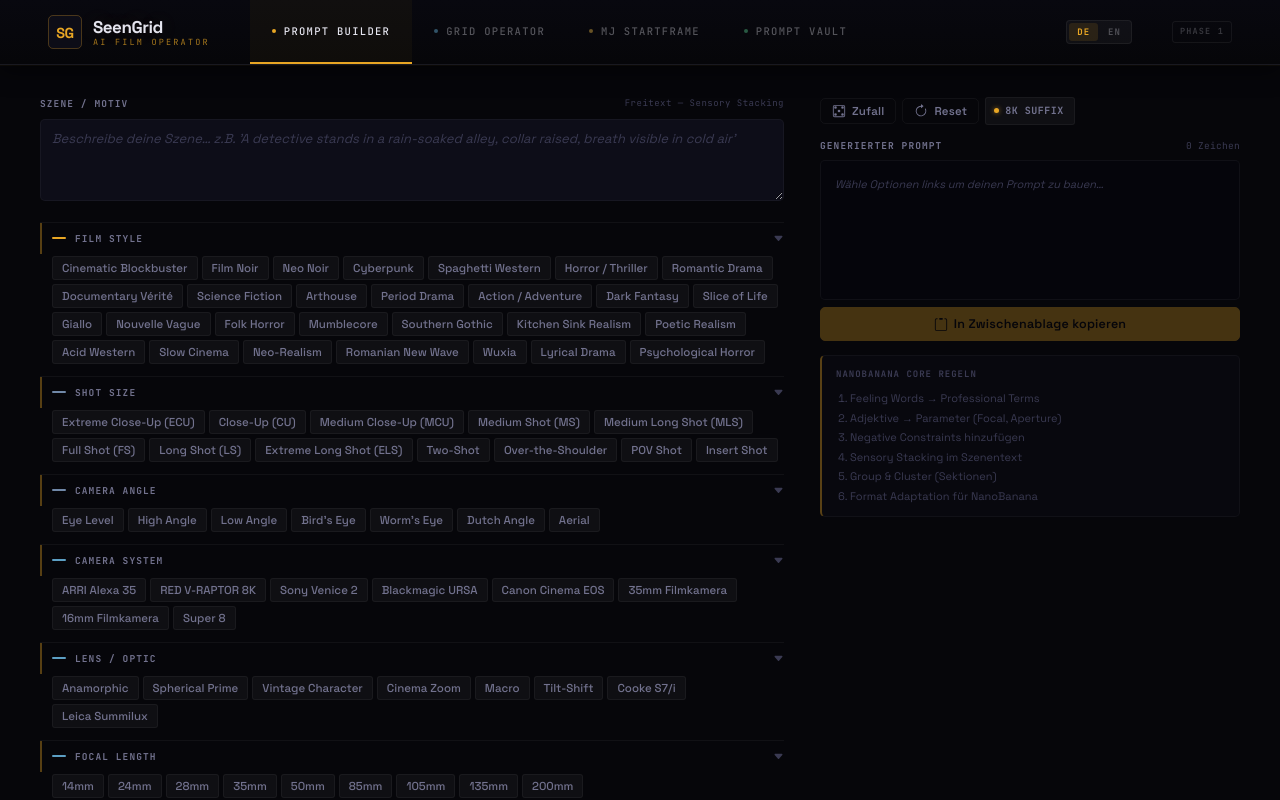
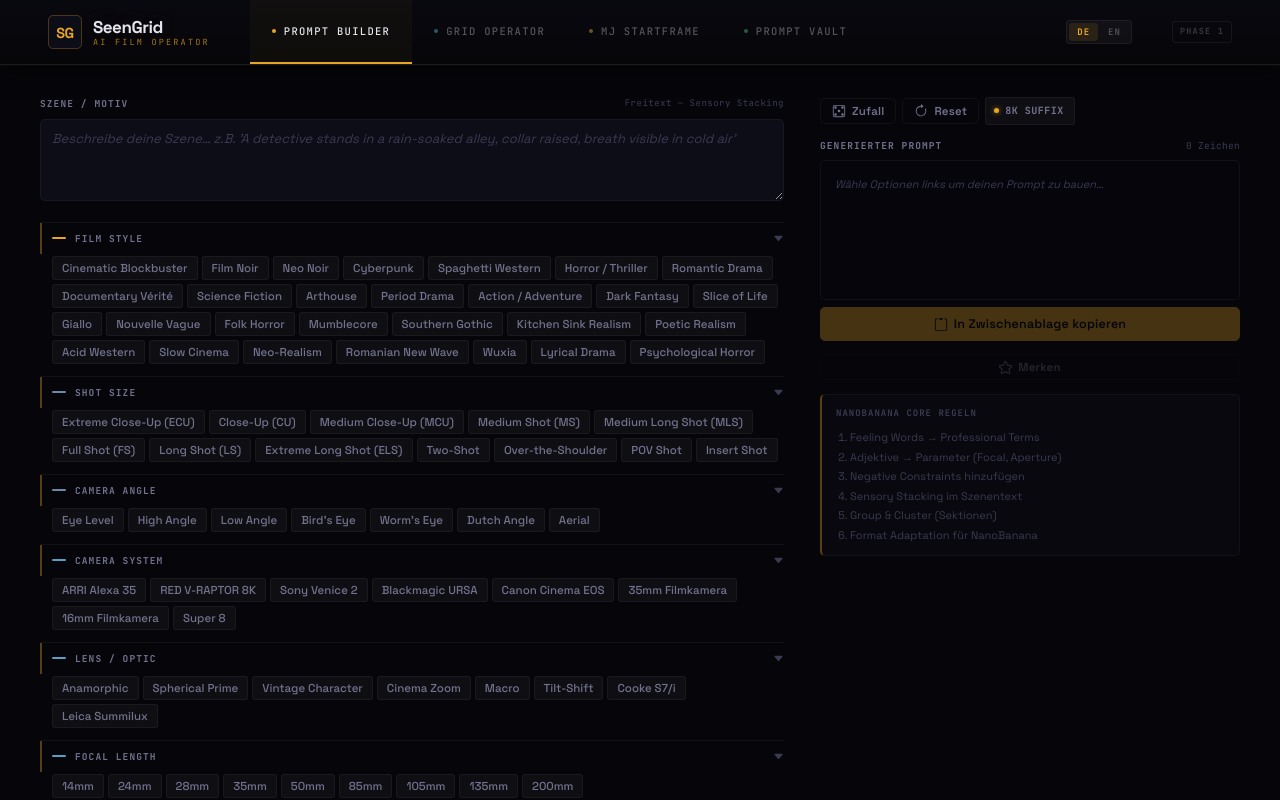
Before and after one commit to n4wmachine/SeenGrid, a React (Vite) app: page / in a window 1280 px wide. Shown: the top 800 px of the page. Built offline with nearby package versions, Linux system fonts and the light colour scheme.

Commit message:
feat: PromptBuilder + MJStartframe — save to favorites button (Item 6 complete)

```diff
--- a/src/components/MJStartframe.jsx
+++ b/src/components/MJStartframe.jsx
@@ -1,6 +1,7 @@
 import React, { useState, useMemo } from 'react'
 import styles from './MJStartframe.module.css'
 import { useLang } from '../context/LangContext.jsx'
+import { useFavorites } from '../hooks/useFavorites.js'
 
 import templatesData  from '../data/mj/templates.json'
 import filmstockData  from '../data/mj/filmstocks.json'
@@ -42,6 +43,14 @@ export default function MJStartframe() {
   const [state, setState] = useState(initState)
   const [copied, setCopied]     = useState(false)
   const [showForbidden, setShowForbidden] = useState(false)
+  const { addFavorite } = useFavorites()
+  const [savedFav, setSavedFav] = useState(false)
+
+  function handleSaveFav() {
+    addFavorite({ id: 'mj-' + Date.now(), text: output, source: 'mj', imageUrls: [] })
+    setSavedFav(true)
+    setTimeout(() => setSavedFav(false), 2000)
+  }
   const [warnings, setWarnings] = useState([])
 
   function setTemplate(tpl) {
@@ -55,6 +64,7 @@ export default function MJStartframe() {
 
   function updateField(id, value) {
     setState(prev => ({ ...prev, fields: { ...prev.fields, [id]: value } }))
+    // Live anti-pattern check
     checkForForbidden(value)
   }
 
@@ -71,30 +81,36 @@ export default function MJStartframe() {
     setWarnings(found)
   }
 
+  // ── Build MJ prompt ──
   const output = useMemo(() => {
     const tpl    = state.selectedTemplate
     const fields = state.fields
 
     let prompt = tpl.template
 
+    // Replace template placeholders with field values or defaults
     tpl.fields.forEach(f => {
       const val = fields[f.id]?.trim()
       const placeholder = `[${f.id}]`
       if (val) {
         prompt = prompt.replace(placeholder, val)
+      } else {
+        // leave placeholder visible so user knows what's missing
       }
     })
 
+    // Replace MODIFIER and GENRE from the quick-selects (if template uses them)
     prompt = prompt
       .replace('[MODIFIER]',       state.medModifier)
       .replace('[GENRE]',          state.medGenre)
       .replace('[FILMSTOCK]',      state.filmstock)
       .replace('[EMOTIONAL_HOOK]', fields['EMOTIONAL_HOOK'] || '[EMOTIONAL_HOOK]')
 
+    // Swap out the MJ parameter section
     const paramStr = `${state.ar}${state.rawFlag ? ' --raw' : ''}`
     prompt = prompt
       .replace('--ar 16:9 --raw', paramStr)
-      .replace('--ar 16:9 --raw', paramStr)
+      .replace('--ar 16:9 --raw', paramStr) // double-replace safety
 
     return prompt
   }, [state])
@@ -113,6 +129,7 @@ export default function MJStartframe() {
     const stock = filmstockData[Math.floor(Math.random() * filmstockData.length)].v
     const tpl   = templatesData[Math.floor(Math.random() * templatesData.length)]
     const fields = initFields(tpl)
+    // Fill in common field IDs with random scene data
     if ('LOCATION'    in fields) fields['LOCATION']      = scene.location
     if ('TIME_OF_DAY' in fields) fields['TIME_OF_DAY']   = scene.time
     if ('LIGHT_SOURCE'in fields) fields['LIGHT_SOURCE']  = scene.light
@@ -148,8 +165,10 @@ export default function MJStartframe() {
     <div className={styles.root}>
       <div className={styles.layout}>
 
+        {/* ── LEFT: Builder ── */}
         <div className={styles.builder}>
 
+          {/* Architecture explainer */}
           <div className={styles.archCard}>
             <p className={styles.archTitle}>{t('mj.arch_title')}</p>
             <div className={styles.archSteps}>
@@ -166,6 +185,7 @@ export default function MJStartframe() {
             </div>
           </div>
 
+          {/* Template selector */}
           <div className={styles.block}>
             <p className="label-xs" style={{ marginBottom: 10 }}>{t('mj.shot_template')}</p>
             <div className={styles.templateGrid}>
@@ -183,6 +203,7 @@ export default function MJStartframe() {
             <p className={styles.tplDesc}>{state.selectedTemplate.desc}</p>
           </div>
 
+          {/* Medium Anker quick-selects */}
           <div className={styles.block}>
             <p className="label-xs" style={{ marginBottom: 8 }}>{t('mj.medium_anchor')}</p>
             <div className={styles.quickRow}>
@@ -218,6 +239,7 @@ export default function MJStartframe() {
             </div>
           </div>
 
+          {/* Template field inputs */}
           <div className={styles.block}>
             <p className="label-xs" style={{ marginBottom: 10 }}>{t('mj.fill_fields')}</p>
             {state.selectedTemplate.fields
@@ -234,6 +256,7 @@ export default function MJStartframe() {
             }
           </div>
 
+          {/* Filmstock picker */}
           <div className={styles.block}>
             <p className="label-xs" style={{ marginBottom: 8 }}>{t('mj.filmstock')}</p>
             <div className={styles.filmstockGrid}>
@@ -251,6 +274,7 @@ export default function MJStartframe() {
             </div>
           </div>
 
+          {/* MJ Parameters */}
           <div className={styles.block}>
             <p className="label-xs" style={{ marginBottom: 8 }}>{t('mj.mj_params')}</p>
             <div className={styles.paramRow}>
@@ -279,6 +303,7 @@ export default function MJStartframe() {
             </div>
           </div>
 
+          {/* Emotional hooks quick-select */}
           <div className={styles.block}>
             <p className="label-xs" style={{ marginBottom: 8 }}>{t('mj.hook_label')}</p>
             <div className={styles.hookGrid}>
@@ -297,9 +322,11 @@ export default function MJStartframe() {
 
         </div>
 
+        {/* ── RIGHT: Output + Anti-patterns ── */}
         <div className={styles.outputCol}>
           <div className={styles.outputSticky}>
 
+            {/* Toolbar */}
             <div className={styles.toolbar}>
               <button className="btn btn-ghost btn-sm" onClick={handleRandom}>
                 <DiceIcon /> {t('common.random')}
@@ -309,6 +336,7 @@ export default function MJStartframe() {
               </button>
             </div>
 
+            {/* Anti-pattern warnings */}
             {warnings.length > 0 && (
               <div className={styles.warningBox}>
                 <p className={styles.warningTitle}>{t('mj.warning_title')}</p>
@@ -321,6 +349,7 @@ export default function MJStartframe() {
               </div>
             )}
 
+            {/* Prompt output */}
             <div className={styles.outputBlock}>
               <div className={styles.outputHeader}>
                 <span className="label-xs">{t('mj.output_label')}</span>
@@ -344,8 +373,17 @@ export default function MJStartframe() {
                 <CopyIcon />
                 {copied ? t('common.copied') : t('mj.copy_btn')}
               </button>
+              <button
+                className="btn btn-ghost btn-sm"
+                style={{ width: '100%', marginTop: 6 }}
+                onClick={handleSaveFav}
+              >
+                <StarIcon filled={savedFav} />
+                {savedFav ? t('fav.saved') : t('fav.save')}
+              </button>
             </div>
 
+            {/* Anti-pattern reference toggle */}
             <button
               className={styles.forbiddenToggle}
               onClick={() => setShowForbidden(p => !p)}
@@ -381,6 +419,7 @@ export default function MJStartframe() {
   )
 }
 
+// ── Field Input ──
 function FieldInput({ field, value, onChange, lightSourceHint }) {
   return (
     <div className={styles.fieldWrap}>
@@ -414,6 +453,15 @@ function FieldInput({ field, value, onChange, lightSourceHint }) {
   )
 }
 
+// ── Icons ──
+const StarIcon  = ({ filled = false }) => (
+  <svg width="13" height="13" viewBox="0 0 16 16"
+    fill={filled ? 'currentColor' : 'none'}
+    stroke="currentColor" strokeWidth={filled ? 0 : 1.4}
+  >
+    <path d="M3.612 15.443c-.386.198-.824-.149-.746-.592l.83-4.73L.173 6.765c-.329-.314-.158-.888.283-.95l4.898-.696L7.538.792c.197-.39.73-.39.927 0l2.184 4.327 4.898.696c.441.062.612.636.282.95l-3.522 3.356.83 4.73c.078.443-.36.79-.746.592L8 13.187l-4.389 2.256z"/>
+  </svg>
+)
 const CopyIcon  = () => <svg width="14" height="14" viewBox="0 0 16 16" fill="currentColor"><path d="M4 1.5H3a2 2 0 0 0-2 2V14a2 2 0 0 0 2 2h10a2 2 0 0 0 2-2V3.5a2 2 0 0 0-2-2h-1v1h1a1 1 0 0 1 1 1V14a1 1 0 0 1-1 1H3a1 1 0 0 1-1-1V3.5a1 1 0 0 1 1-1h1v-1z"/><path d="M9.5 1a.5.5 0 0 1 .5.5v1a.5.5 0 0 1-.5.5h-3a.5.5 0 0 1-.5-.5v-1a.5.5 0 0 1 .5-.5h3z"/></svg>
 const DiceIcon  = () => <svg width="14" height="14" viewBox="0 0 16 16" fill="currentColor"><path d="M13 1a2 2 0 0 1 2 2v10a2 2 0 0 1-2 2H3a2 2 0 0 1-2-2V3a2 2 0 0 1 2-2h10zm0 1H3a1 1 0 0 0-1 1v10a1 1 0 0 0 1 1h10a1 1 0 0 0 1-1V3a1 1 0 0 0-1-1zM5.5 4a1.5 1.5 0 1 1-3 0 1.5 1.5 0 0 1 3 0zm8 0a1.5 1.5 0 1 1-3 0 1.5 1.5 0 0 1 3 0zm0 8a1.5 1.5 0 1 1-3 0 1.5 1.5 0 0 1 3 0zm-8 0a1.5 1.5 0 1 1-3 0 1.5 1.5 0 0 1 3 0zm4-4a1.5 1.5 0 1 1-3 0 1.5 1.5 0 0 1 3 0z"/></svg>
 const ResetIcon = () => <svg width="14" height="14" viewBox="0 0 16 16" fill="currentColor"><path d="M8 3a5 5 0 1 0 4.546 2.914.5.5 0 0 1 .908-.417A6 6 0 1 1 8 2v1z"/><path d="M8 4.466V.534a.25.25 0 0 1 .41-.192l2.36 1.966c.12.1.12.284 0 .384L8.41 4.658A.25.25 0 0 1 8 4.466z"/></svg>
--- a/src/components/PromptBuilder.jsx
+++ b/src/components/PromptBuilder.jsx
@@ -1,6 +1,7 @@
 import React, { useState, useCallback } from 'react'
 import styles from './PromptBuilder.module.css'
 import { useLang } from '../context/LangContext.jsx'
+import { useFavorites } from '../hooks/useFavorites.js'
 
 import styleData     from '../data/styles.json'
 import settingsData  from '../data/random/settings.json'
@@ -19,6 +20,14 @@ import effectsData   from '../data/effects.json'
 import negativeData  from '../data/negative.json'
 import aspectData    from '../data/aspectratio.json'
 
+// ── NanoBanana Core optimization rules (from system-prompt-en.md) ──
+// Rule 1: Replace feeling words with professional terms (covered by chip vocabulary)
+// Rule 2: Replace adjectives with parameters (covered by aperture + focal chips)
+// Rule 3: Add negative constraints (negative chip group)
+// Rule 4: Sensory stacking (scene textarea free text)
+// Rule 5: Group & cluster (section structure)
+// Rule 6: Format adaptation (single assembled string)
+
 const SECTIONS = [
   { id: 'style',       label: 'Film Style',      dot: '#e8a624', mode: 'single',  data: styleData },
   { id: 'shotsize',    label: 'Shot Size',        dot: '#7088a8', mode: 'single',  data: shotData },
@@ -33,6 +42,7 @@ const SECTIONS = [
   { id: 'effects',     label: 'Film Effects',     dot: '#9e6050', mode: 'multi',   data: effectsData },
   { id: 'negative',    label: 'Negative Prompt',  dot: '#52525e', mode: 'multi',   data: negativeData },
 ]
+
 
 function initState() {
   const state = { scene: '', negativeCustom: '', qualitySuffix: true }
@@ -49,7 +59,17 @@ export default function PromptBuilder() {
     () => new Set(['style', 'shotsize', 'cameraangle', 'camera', 'lens', 'focal', 'aperture', 'aspectratio', 'lighting', 'colorgrade'])
   )
   const [copied, setCopied] = useState(false)
+  const { addFavorite } = useFavorites()
+  const [savedFav, setSavedFav] = useState(false)
 
+  function handleSaveFav() {
+    if (!hasPrompt) return
+    addFavorite({ id: 'pb-' + Date.now(), text: buildPrompt(), source: 'builder', imageUrls: [] })
+    setSavedFav(true)
+    setTimeout(() => setSavedFav(false), 2000)
+  }
+
+  // ── Toggle chip ──
   const toggleChip = useCallback((sectionId, value, mode) => {
     setState(prev => {
       const next = { ...prev }
@@ -64,6 +84,7 @@ export default function PromptBuilder() {
     })
   }, [])
 
+  // ── Toggle accordion section ──
   const toggleSection = useCallback((id) => {
     setOpenSections(prev => {
       const next = new Set(prev)
@@ -72,14 +93,23 @@ export default function PromptBuilder() {
     })
   }, [])
 
+  // ── Build prompt string (NanoBanana Core rules) ──
   function buildPrompt() {
     const parts = []
+
+    // Scene / subject (sensory stacking free text)
     if (state.scene) parts.push(state.scene)
+
+    // Style (professional term, Rule 1)
     if (state.style) parts.push(`${state.style} cinematic style`)
+
+    // Shot size + camera angle (grouped, Rule 5)
     const framing = []
     if (state.shotsize)    framing.push(state.shotsize)
     if (state.cameraangle) framing.push(`${state.cameraangle} angle`)
     if (framing.length)    parts.push(framing.join(', '))
+
+    // Camera block (Rule 2: parameters not adjectives)
     const cam = []
     if (state.camera)  cam.push(`shot on ${state.camera}`)
     if (state.lens)    cam.push(`${state.lens} lens`)
@@ -91,17 +121,27 @@ export default function PromptBuilder() {
     }
     if (state.aspectratio) cam.push(`${state.aspectratio} aspect ratio`)
     if (cam.length) parts.push(cam.join(', '))
+
+    // Lighting
     if (state.lighting.size > 0)
       parts.push([...state.lighting].join(' + ') + ' lighting')
+
+    // Color grade
     if (state.colorgrade)
       parts.push(`${state.colorgrade} color grade`)
+
+    // Film effects
     if (state.effects.size > 0)
       parts.push([...state.effects].join(', '))
+
+    // Quality suffix (NanoBanana-style, not MJ anti-pattern territory)
     if (state.qualitySuffix && parts.length > 0)
       parts.push('ultra detailed, photorealistic, 8K cinema quality')
+
     return parts.join(', ')
   }
 
+  // ── Build negative string ──
   function buildNegative() {
     const neg = [...state.negative]
     if (state.negativeCustom) {
@@ -110,6 +150,7 @@ export default function PromptBuilder() {
     return neg.join(', ')
   }
 
+  // ── Copy ──
   async function handleCopy() {
     const prompt = buildPrompt()
     if (!prompt) return
@@ -126,6 +167,7 @@ export default function PromptBuilder() {
     }
   }
 
+  // ── Random ──
   function handleRandom() {
     const pick = (arr, nullable = true) => {
       if (nullable && Math.random() < 0.15) return null
@@ -156,6 +198,7 @@ export default function PromptBuilder() {
     }))
   }
 
+  // ── Reset ──
   function handleReset() {
     setState(initState())
   }
@@ -166,10 +209,13 @@ export default function PromptBuilder() {
 
   return (
     <div className={styles.root}>
+      {/* ── Two-column layout ── */}
       <div className={styles.layout}>
 
+        {/* LEFT: Controls */}
         <div className={styles.controls}>
 
+          {/* Scene input */}
           <div className={styles.sceneSection}>
             <div className={styles.sectionHeaderStatic}>
               <span className="label-xs">{t('builder.scene_label')}</span>
@@ -185,6 +231,7 @@ export default function PromptBuilder() {
             />
           </div>
 
+          {/* Chip sections */}
           {SECTIONS.map(sec => (
             <ChipSection
               key={sec.id}
@@ -196,6 +243,7 @@ export default function PromptBuilder() {
             />
           ))}
 
+          {/* Negative custom input */}
           <div className={styles.negCustom}>
             <label className="label-xs" style={{ display: 'block', marginBottom: 6 }}>{t('builder.neg_custom_label')}</label>
             <input
@@ -208,8 +256,10 @@ export default function PromptBuilder() {
           </div>
         </div>
 
+        {/* RIGHT: Output */}
         <div className={styles.outputPanel}>
           <div className={styles.outputSticky}>
+            {/* Toolbar */}
             <div className={styles.toolbar}>
               <button className="btn btn-ghost btn-sm" onClick={handleRandom} title={t('builder.random_title')}>
                 <DiceIcon /> {t('common.random')}
@@ -228,6 +278,7 @@ export default function PromptBuilder() {
               </label>
             </div>
 
+            {/* Prompt output */}
             <div className={styles.outputBlock}>
               <div className={styles.outputLabel}>
                 <span className="label-xs">{t('builder.generated_prompt')}</span>
@@ -247,8 +298,18 @@ export default function PromptBuilder() {
                 <CopyIcon />
                 {copied ? t('common.copied') : t('builder.copy_btn')}
               </button>
+              <button
+                className="btn btn-ghost btn-sm"
+                style={{ width: '100%', marginTop: 6 }}
+                disabled={!hasPrompt}
+                onClick={handleSaveFav}
+              >
+                <StarIcon filled={savedFav} />
+                {savedFav ? t('fav.saved') : t('fav.save')}
+              </button>
             </div>
 
+            {/* Negative prompt output */}
             {negative && (
               <div className={styles.outputBlock}>
                 <div className={styles.outputLabel}>
@@ -258,6 +319,7 @@ export default function PromptBuilder() {
               </div>
             )}
 
+            {/* NanoBanana rules reminder */}
             <div className={styles.rulesCard}>
               <p className={styles.rulesTitle}>{t('builder.rules_title')}</p>
               <ol className={styles.rulesList}>
@@ -276,6 +338,7 @@ export default function PromptBuilder() {
   )
 }
 
+// ── Chip Section (accordion) ──
 function ChipSection({ section, state, isOpen, onToggle, onToggleChip }) {
   const { id, label, dot, mode, data } = section
   const activeCount = mode === 'multi'
@@ -325,6 +388,7 @@ function ChipSection({ section, state, isOpen, onToggle, onToggleChip }) {
   )
 }
 
+// ── Highlighted prompt parts ──
 function HighlightedPrompt({ state, apertureData }) {
   const parts = []
   if (state.scene)      parts.push({ cls: 'scene',    text: state.scene })
@@ -365,6 +429,15 @@ function HighlightedPrompt({ state, apertureData }) {
   )
 }
 
+// ── Icons ──
+const StarIcon  = ({ filled = false }) => (
+  <svg width="13" height="13" viewBox="0 0 16 16"
+    fill={filled ? 'currentColor' : 'none'}
+    stroke="currentColor" strokeWidth={filled ? 0 : 1.4}
+  >
+    <path d="M3.612 15.443c-.386.198-.824-.149-.746-.592l.83-4.73L.173 6.765c-.329-.314-.158-.888.283-.95l4.898-.696L7.538.792c.197-.39.73-.39.927 0l2.184 4.327 4.898.696c.441.062.612.636.282.95l-3.522 3.356.83 4.73c.078.443-.36.79-.746.592L8 13.187l-4.389 2.256z"/>
+  </svg>
+)
 const CopyIcon  = () => <svg width="14" height="14" viewBox="0 0 16 16" fill="currentColor"><path d="M4 1.5H3a2 2 0 0 0-2 2V14a2 2 0 0 0 2 2h10a2 2 0 0 0 2-2V3.5a2 2 0 0 0-2-2h-1v1h1a1 1 0 0 1 1 1V14a1 1 0 0 1-1 1H3a1 1 0 0 1-1-1V3.5a1 1 0 0 1 1-1h1v-1z"/><path d="M9.5 1a.5.5 0 0 1 .5.5v1a.5.5 0 0 1-.5.5h-3a.5.5 0 0 1-.5-.5v-1a.5.5 0 0 1 .5-.5h3z"/></svg>
 const DiceIcon  = () => <svg width="14" height="14" viewBox="0 0 16 16" fill="currentColor"><path d="M13 1a2 2 0 0 1 2 2v10a2 2 0 0 1-2 2H3a2 2 0 0 1-2-2V3a2 2 0 0 1 2-2h10zm0 1H3a1 1 0 0 0-1 1v10a1 1 0 0 0 1 1h10a1 1 0 0 0 1-1V3a1 1 0 0 0-1-1zM5.5 4a1.5 1.5 0 1 1-3 0 1.5 1.5 0 0 1 3 0zm8 0a1.5 1.5 0 1 1-3 0 1.5 1.5 0 0 1 3 0zm0 8a1.5 1.5 0 1 1-3 0 1.5 1.5 0 0 1 3 0zm-8 0a1.5 1.5 0 1 1-3 0 1.5 1.5 0 0 1 3 0zm4-4a1.5 1.5 0 1 1-3 0 1.5 1.5 0 0 1 3 0z"/></svg>
 const ResetIcon = () => <svg width="14" height="14" viewBox="0 0 16 16" fill="currentColor"><path d="M8 3a5 5 0 1 0 4.546 2.914.5.5 0 0 1 .908-.417A6 6 0 1 1 8 2v1z"/><path d="M8 4.466V.534a.25.25 0 0 1 .41-.192l2.36 1.966c.12.1.12.284 0 .384L8.41 4.658A.25.25 0 0 1 8 4.466z"/></svg>
```
